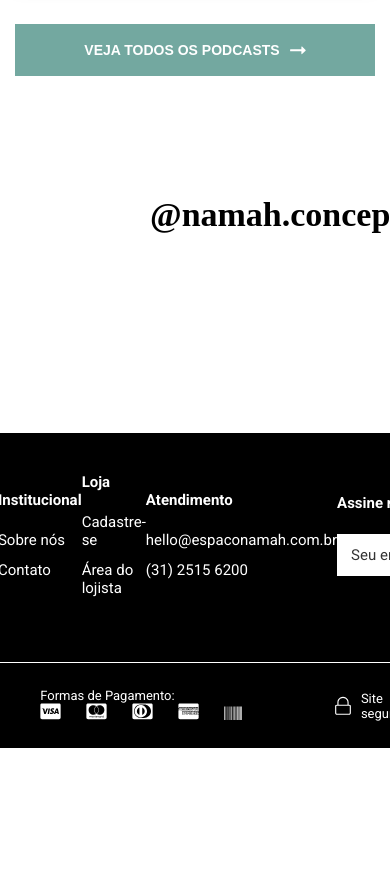
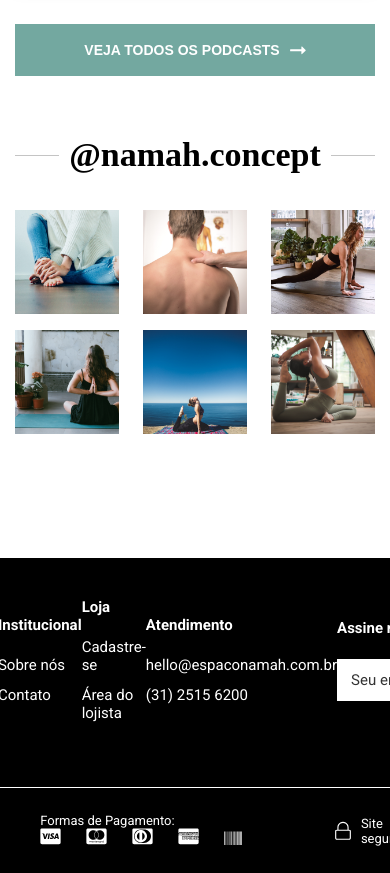
Before and after one commit to thiagodff/Namah, a Vue app in the folder frontend/: page / in a window 390 px wide. Shown: the part 5920-6793 px from the top of the page. Before the commit the page ends 6668 px from the top, so only its background shows below. Built offline with nearby package versions, Linux system fonts and the light colour scheme; a web font is replaced by a local one.

Commit message:
concepts section responsive

```diff
--- a/frontend/src/components/Concepts.vue
+++ b/frontend/src/components/Concepts.vue
@@ -48,12 +48,6 @@ export default {
   flex-direction: column;
 }
 
-@media screen and (max-width: 1400px) {
-  .concept-wrapper {
-    margin: 120px 140px 0 140px;
-  }
-}
-
 .concepts {
   display: flex;
   margin: 60px -12px 0 -12px;
@@ -66,4 +60,55 @@ export default {
 .concept img {
   width: 100%;
 }
+
+@media screen and (max-width: 1400px) {
+  .concept-wrapper {
+    margin: 120px 140px 0 140px;
+  }
+}
+
+@media screen and (max-width: 1230px) {
+  .concept-wrapper {
+    margin: 120px 60px 0 60px;
+  }
+}
+
+@media screen and (max-width: 1080px) {
+  .concepts {
+    flex-wrap: wrap;
+    justify-content: center;
+  }
+}
+
+@media screen and (max-width: 790px) {
+  .concept-wrapper {
+    margin: 60px 15px 0 15px;
+  }
+
+  .concepts {
+    margin-top: 24px;
+  }
+
+  .concept {
+    margin-top: 12px;
+  }
+}
+
+@media screen and (max-width: 635px) {
+  .concept {
+    flex: 1 0 130px;
+  }
+}
+
+@media screen and (max-width: 485px) {
+  .concept {
+    flex: 1 0 95px;
+  }
+}
+
+@media screen and (max-width: 380px) {
+  .concept {
+    flex: 1 0 80px;
+  }
+}
 </style>
```
